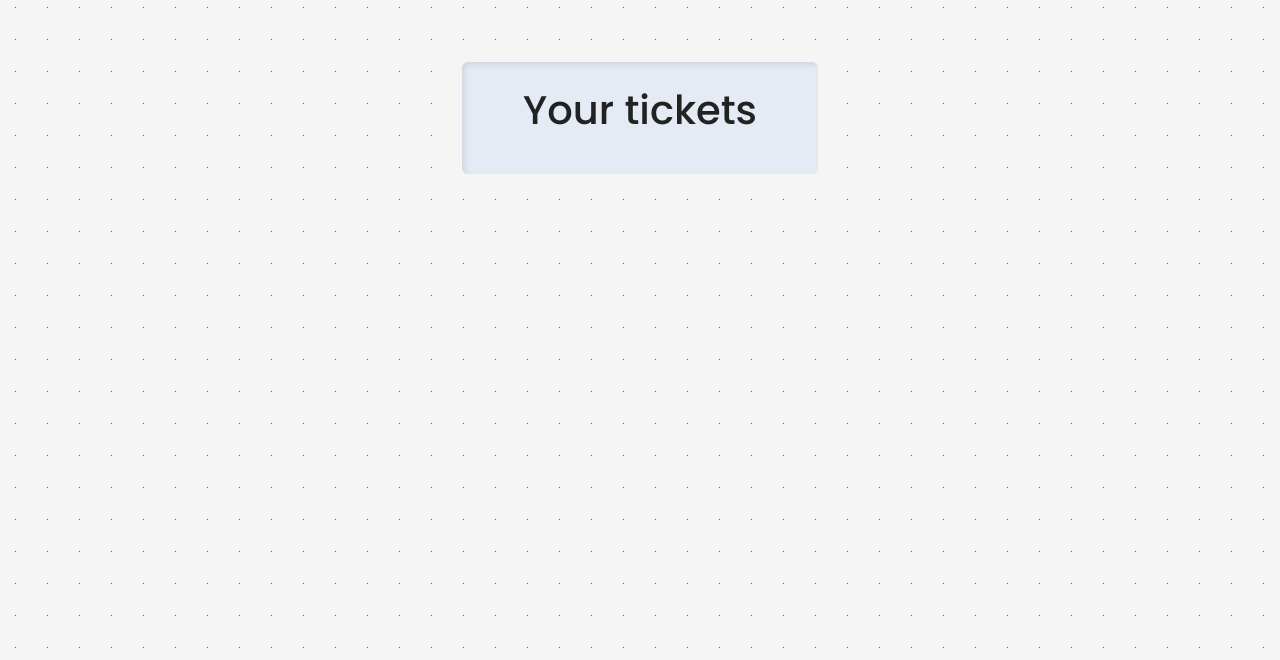
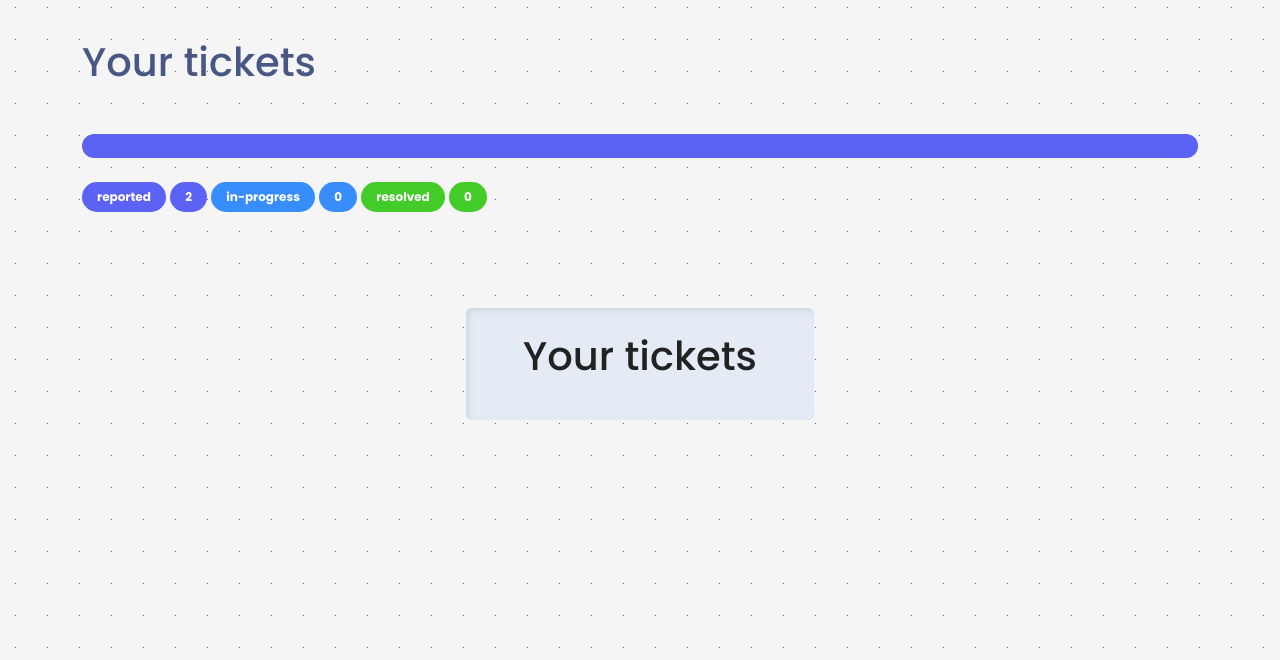
Before and after one commit to WSokoll/TelcoClientContextAggregationService, a Python web app: template app/templates/tickets.jinja in a window 1280 px wide. Shown: the part 56-716 px from the top of the page. Run offline with Jinja, Linux system fonts and the light colour scheme; the template is opened without the code that fills it, so the values that code supplies are empty; some libraries are stand-ins or nearby versions.

Commit message:
Add draft REST API and ticket pages styling

```diff
--- a/app/templates/tickets.jinja
+++ b/app/templates/tickets.jinja
@@ -4,6 +4,52 @@
 	<link rel="stylesheet" href="{{ url_for('static', filename='css/chatbox.css') }}">
 {% endblock %}
 {% block content %}
+<div class="container">
+<br>
+<h1>Your tickets</h1>
+<br>
+<br>
+<div class="progress">
+  <div class="progress-bar bg-info" role="progressbar" style="width: 100%;" aria-valuenow="2" aria-valuemin="0" aria-valuemax="2"></div>
+  <div class="progress-bar" role="progressbar" style="width: 0%;" aria-valuenow="0" aria-valuemin="0" aria-valuemax="2"></div>
+  <div class="progress-bar bg-success" role="progressbar" style="width: 0%;" aria-valuenow="0" aria-valuemin="0" aria-valuemax="2"></div>
+  <div class="progress-bar bg-warning" role="progressbar" style="width: 0%;" aria-valuenow="0" aria-valuemin="0" aria-valuemax="2"></div>
+  <div class="progress-bar bg-danger" role="progressbar" style="width: 0%;" aria-valuenow="0" aria-valuemin="0" aria-valuemax="2"></div>
+
+</div>
+<br>
+<span class="badge rounded-pill bg-info">reported</span>
+<span class="badge bg-info rounded-pill">2</span>
+<span class="badge rounded-pill bg-primary">in-progress</span>
+<span class="badge bg-primary rounded-pill">0</span>
+<span class="badge rounded-pill bg-success">resolved</span>
+<span class="badge bg-success rounded-pill">0</span>
+<br>
+<br>
+<br>
+ {% for ticket_id, ticket_data in tickets.items() %}
+    <div class="card bg-secondary mb-3" style="max-width: 100rem;">
+        <div class="card-header">{{ ticket_id }}</div>
+            <div class="card-body">
+                <span class="badge rounded-pill bg-info">{{ ticket_data.status }}</span>
+                <br>
+                <br>
+                <h4 class="card-title">{{ ticket_data.issueType }}</h4>
+                <p class="card-text">{{ ticket_data.issueDescription }}</p>
+                <br>
+                <br>
+                <h5 class="card-title">Resolution</h5>
+                <p class="card-text">tutaj rozwiązanie</p>
+                <br>
+                <div class="progress">
+                    <div class="progress-bar bg-info progress-bar-striped progress-bar-animated" role="progressbar" aria-valuenow="75" aria-valuemin="0" aria-valuemax="100" style="width: 75%;"></div>
+                </div>
+            </div>
+    </div>
+{% endfor %}
+
+
+
 
  <div class="container my-5">
     <div class="row justify-content-center">
@@ -26,6 +72,6 @@
       </div>
     </div>
   </div>
-
+</div>
 
 {% endblock %}
```
Also changed, not shown: app/api/api.py (added, +47 -0 lines), app/app.py (+13 -4 lines), app/templates/home.jinja (+8 -3 lines), app/templates/report.jinja (+5 -5 lines).
